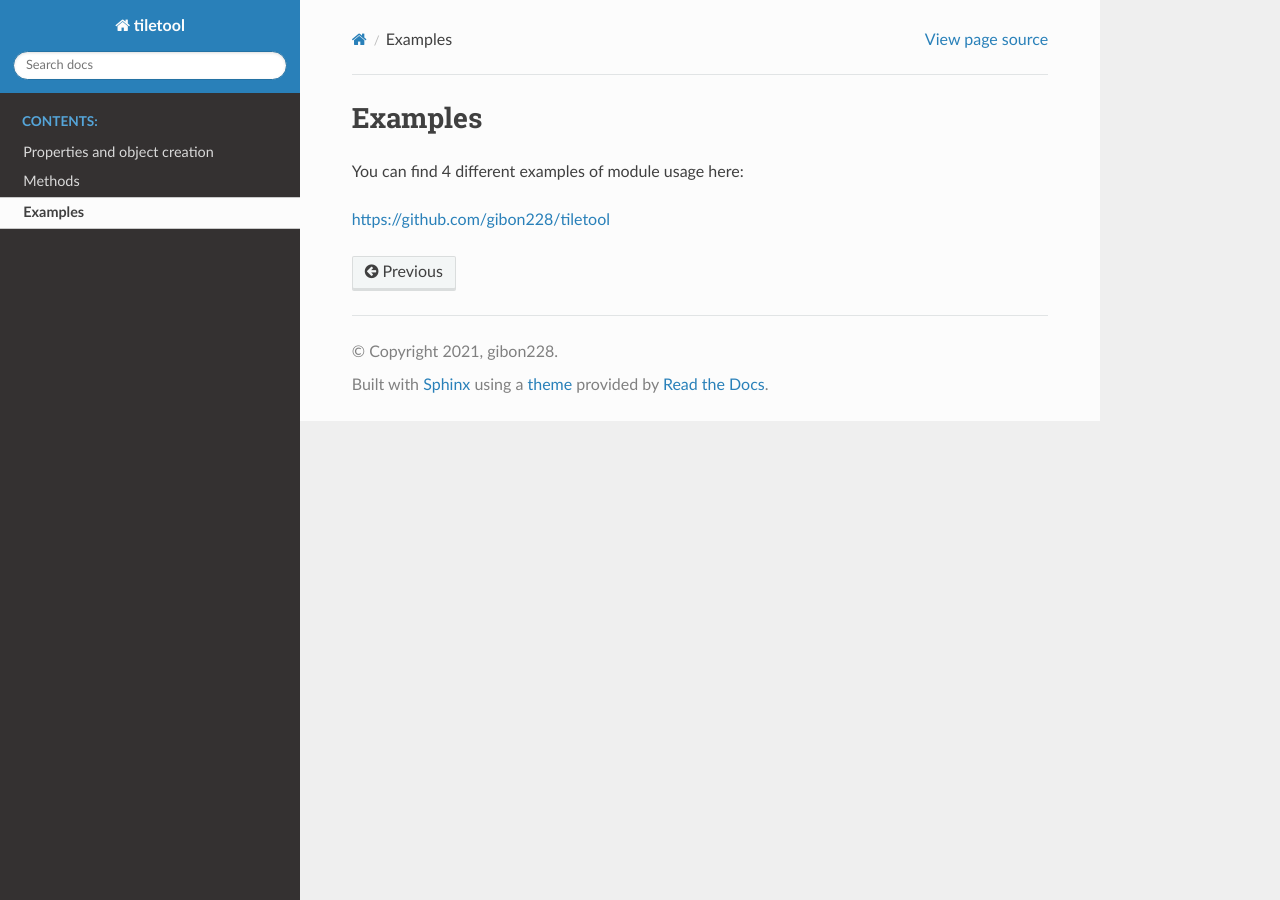
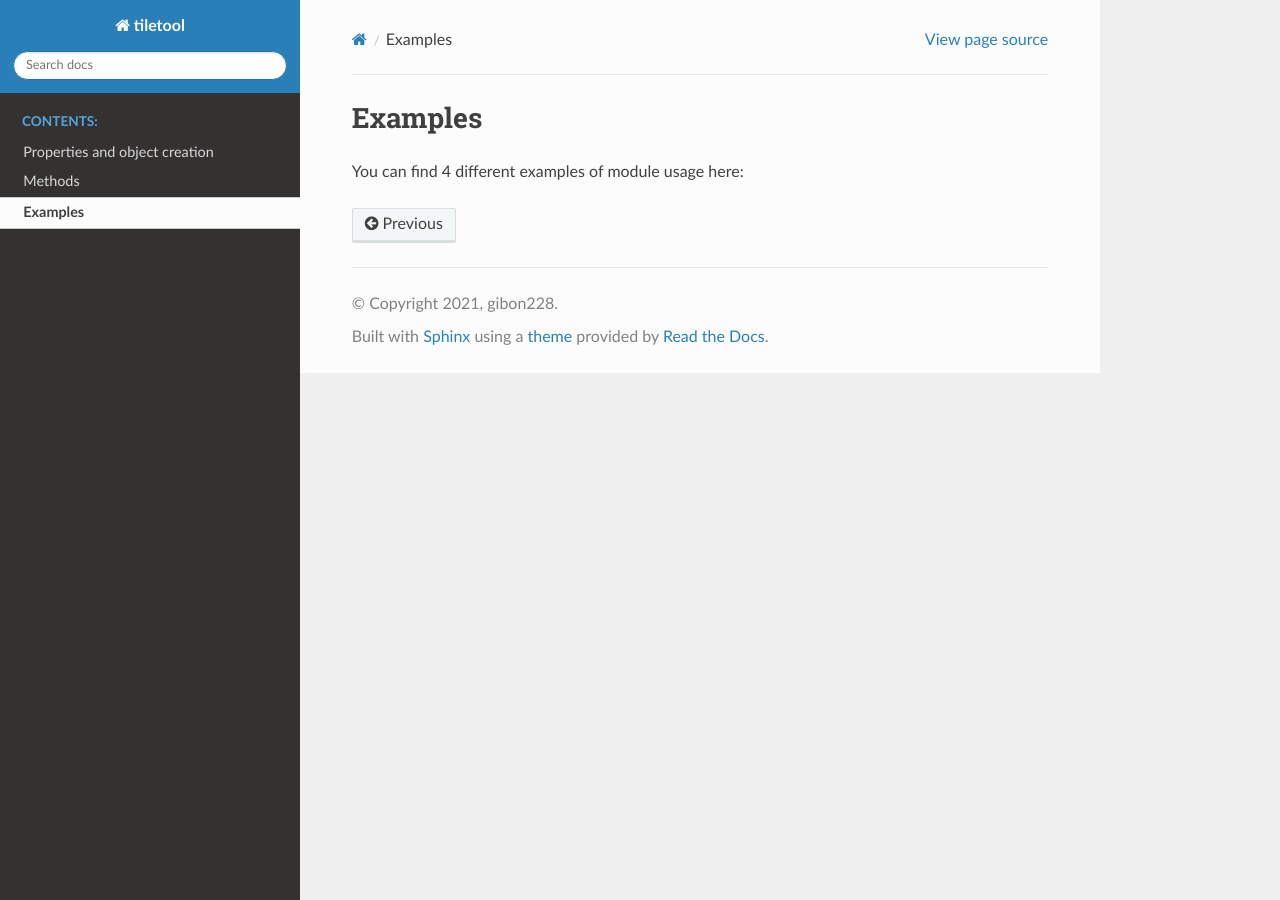
Before and after one commit to gibon228/tiletool, a Sphinx documentation site: the page built from docs/source/examples.rst, in a window 1280 px wide. Built offline with Sphinx 7.4.7 and the Read the Docs theme 2.0.0, drawn with Linux system fonts in a browser that asks for light colours; some of the changed lines change nothing that is shown.

Commit message:
Update examples.rst

```diff
--- a/docs/source/examples.rst
+++ b/docs/source/examples.rst
@@ -1,5 +1,3 @@
 Examples
 ==========
 You can find 4 different examples of module usage here:
-
-https://github.com/gibon228/tiletool
```
